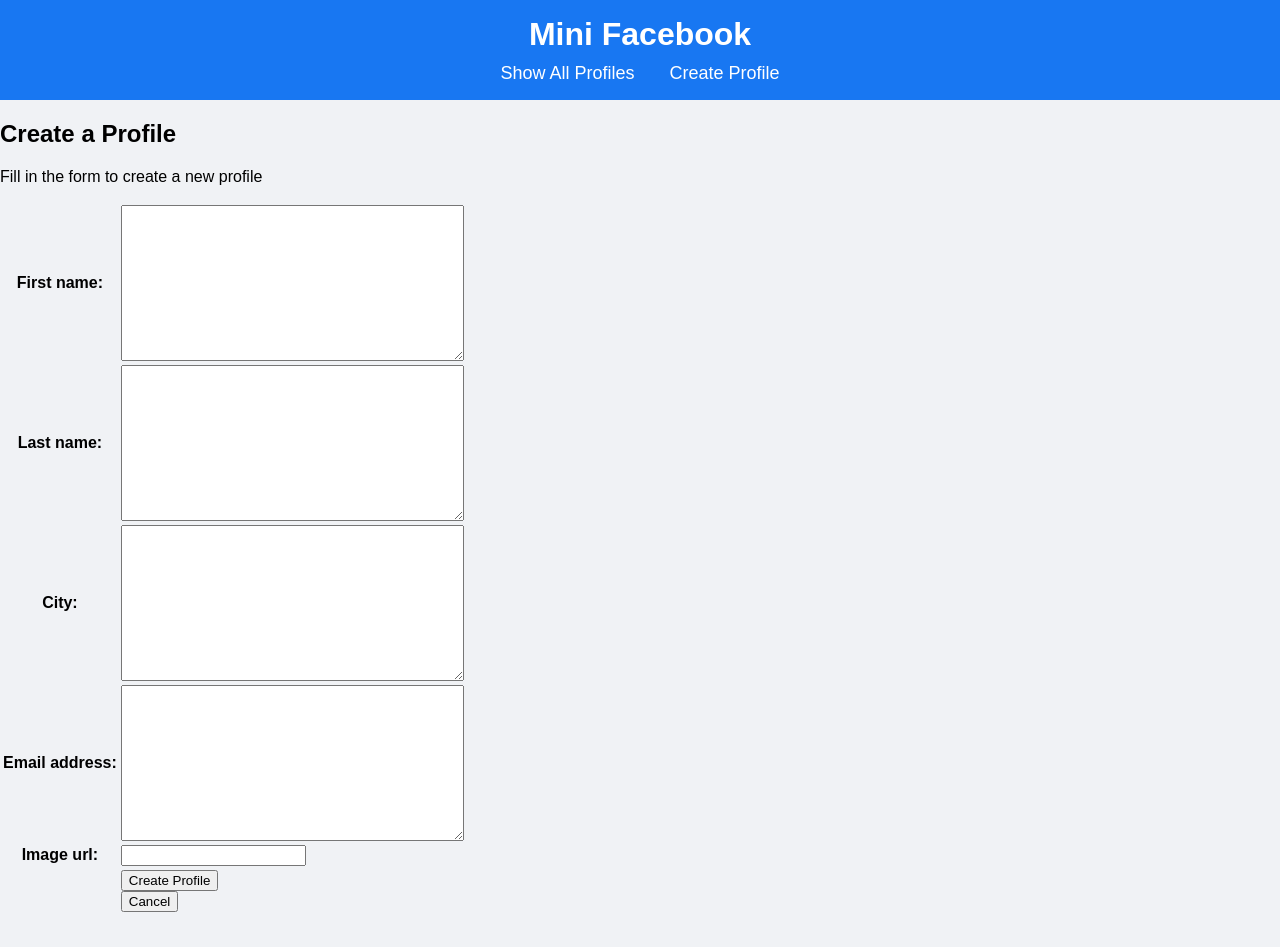
After one commit to zijunj/zjiang48.cs412.quotes, a Django app: page /mini_fb/create_profile in a window 1280 px wide. The commit adds this page. Run offline with Django 5.2, Linux system fonts and the light colour scheme.

Commit message:
finished part 3

```diff
--- /dev/null
+++ b/mini_fb/forms.py
@@ -0,0 +1,12 @@
+# mini_fb/forms.py
+
+from django import forms
+from .models import Profile, StatusMessage
+
+class CreateProfileForm(forms.ModelForm):
+    '''A form to add a Profile to the database'''
+
+    class Meta:
+        '''Associate this HTML form with the Profile data model'''
+        model = Profile
+        fields = ['first_name', 'last_name', 'city','email_address','image_url'] # which fields to include in the form
--- a/mini_fb/models.py
+++ b/mini_fb/models.py
@@ -4,6 +4,10 @@
 # to input data attributes for the Profile of each user.
 
 from django.db import models
+from django.shortcuts import render
+from django.urls import reverse
+from typing import Any
+
 
 # Create your models here.
 class Profile(models.Model):
@@ -30,6 +34,12 @@ class Profile(models.Model):
 
         return status_messages
 
+    def get_absolute_url(self):
+        # profile = Profile.objects.get(pk=self.kwargs['pk'])
+        profile = Profile.objects.get(pk=self.pk)
+        return reverse('profile', kwargs={'pk':profile.pk})
+
+        # return reverse('profile', kwargs=self.kwargs)
 
 class StatusMessage(models.Model):
     '''Models the data attributes of individual Facebook users.'''
--- a/mini_fb/templates/mini_fb/base.html
+++ b/mini_fb/templates/mini_fb/base.html
@@ -15,6 +15,8 @@
             <h1>Mini Facebook</h1>
             <nav class="nav-links">
                 <a href="{% url 'show_all_profiles' %}">Show All Profiles</a>
+                <a href="{% url 'create_profile' %}">Create Profile</a>
+
             </nav>
         </header>
 
--- /dev/null
+++ b/mini_fb/templates/mini_fb/create_profile_form.html
@@ -0,0 +1,29 @@
+{% extends 'mini_fb/base.html' %}
+{% comment %}mini_fb/templates/mini_fb/show_profile_page.html{% endcomment %}
+
+
+{% block content %}
+
+<h2>Create a Profile </h2>
+<p>Fill in the form to create a new profile</p>
+
+<form method="POST">
+{% csrf_token %}
+
+<table>
+    <!-- display form as a table -->
+    {{form.as_table}}
+
+    <tr>
+        <td></td>
+        <td><input type="submit" name="submit" value="Create Profile">
+        </form>
+        <!-- NOTE: the cancel button is its own form!!!! -->
+        <form action="{% url 'create_profile' %}">
+            <input type="submit" name="Cancel" value="Cancel">
+        </form>
+        </td>
+    </tr>
+</table>
+
+{% endblock %}
--- a/mini_fb/templates/mini_fb/show_all_profiles.html
+++ b/mini_fb/templates/mini_fb/show_all_profiles.html
@@ -6,8 +6,8 @@
     <!-- loop to display each Article -->
     {% for p in profiles %}
       <div class="profile-card">
-        <a href="{% url 'show_profile' p.pk %}"><img src="{{ p.image_url }}" alt="{{ p.image_url }}" class="all-profile-picture" style="text-decoration:none;" /></a>
-        <h2 class="all-profile-name"><a href="{% url 'show_profile' p.pk %}" style="text-decoration:none;">{{ p.first_name }} {{ p.last_name }}</a></h2>
+        <a href="{% url 'profile' p.pk %}"><img src="{{ p.image_url }}" alt="{{ p.image_url }}" class="all-profile-picture" style="text-decoration:none;" /></a>
+        <h2 class="all-profile-name"><a href="{% url 'profile' p.pk %}" style="text-decoration:none;">{{ p.first_name }} {{ p.last_name }}</a></h2>
         <p class="all-profile-info">{{ p.email_address }}</p>
         <p class="all-profile-info">{{ p.city }}</p>
       </div>
--- a/mini_fb/urls.py
+++ b/mini_fb/urls.py
@@ -11,7 +11,9 @@ from . import views
 
 urlpatterns = [
     path(r'show_all_profiles', views.ShowAllProfilesView.as_view(), name="show_all_profiles"),
-    path(r'profile/<int:pk>', views.ShowProfilePageView.as_view(), name="show_profile"),
+    path(r'profile/<int:pk>', views.ShowProfilePageView.as_view(), name="profile"),
+    path(r'create_profile', views.CreateProfileView.as_view(), name="create_profile"),
+
 
 
 ]
--- a/mini_fb/views.py
+++ b/mini_fb/views.py
@@ -1,11 +1,14 @@
 # File: mini_fb/views.py
 # Author: Zi Jun Jiang (zjiang48@bu.edu), 10/2/2024
 # Description: Controller part of MVC as this file creates
-# functions to connect urls to the correct templates
+# functions/classes to connect urls to the correct templates
 from django.shortcuts import render
+from django.urls import reverse
 
-from django.views.generic import ListView, DetailView
+
+from django.views.generic import ListView, DetailView, CreateView
 from .models import * ## import the models (e.g., Profile)
+from .forms import * ## import the forms (e.g., CreateProfileForm)
 
 # Create your views here.
 
@@ -22,3 +25,13 @@ class ShowProfilePageView(DetailView):
     model = Profile # the model to display
     template_name = 'mini_fb/show_profile_page.html'
     context_object_name = 'profile' # context variable to use in the template
+
+class CreateProfileView(CreateView):
+    '''
+    A view to create a Comment on an Article.
+    on GET: send back the form to display
+    on POST: read/process the form, and save new Comment to the database
+    '''
+
+    form_class = CreateProfileForm
+    template_name = "mini_fb/create_profile_form.html"
```
Also changed, not shown: db.sqlite3.
